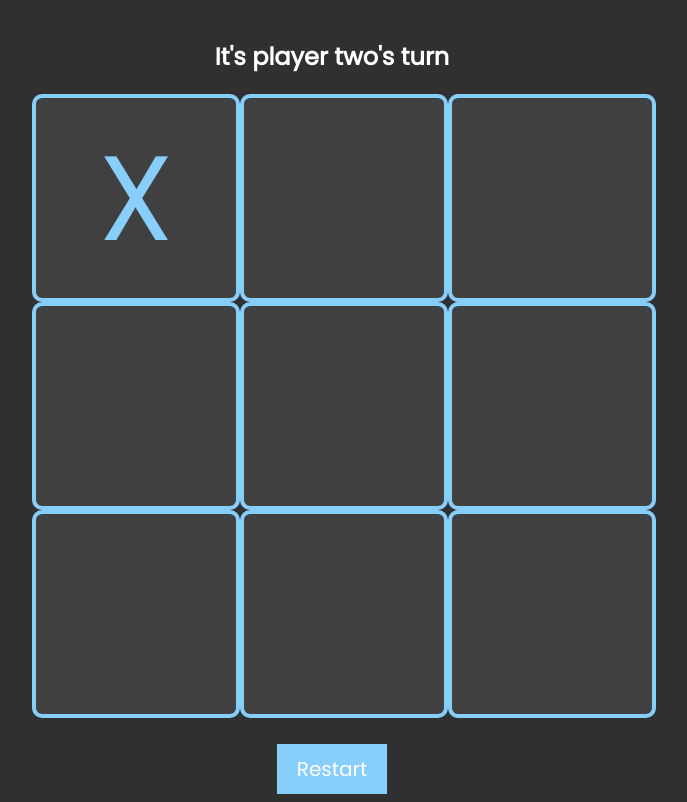
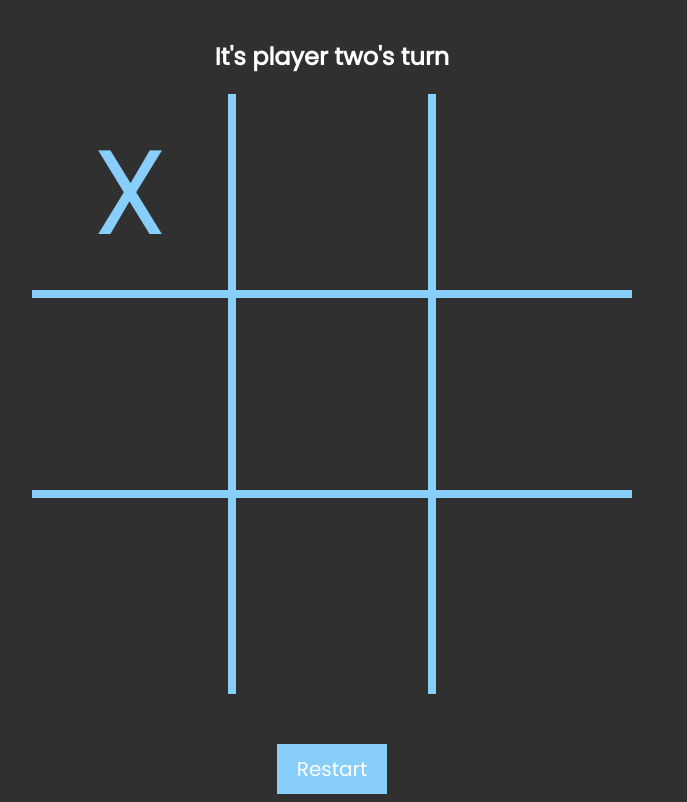
Before and after one commit to ZakSchenck/tic-tac-toe, a plain HTML site: page index.html in a window 1280 px wide. Both pictures are taken after a click on the element 444 px from the left and 277 px from the top of the page. Shown: the part 80-882 px from the top of the page, without its empty margins (308-995 px from the left). Drawn offline with Linux system fonts and the light colour scheme.

Commit message:
Cut down unneeded variable code

```diff
--- a/app.js
+++ b/app.js
@@ -1,23 +1,23 @@
-const cell = document.querySelectorAll(".cell");
-player1 = "X";
-player2 = "O";
+const cells = document.querySelectorAll(".cell");
+let player1 = "X";
+let player2 = "O";
 let currentPlayer = player2;
 let turnText = document.getElementById("turn-text");
 const restartButton = document.querySelector(".restart");
 let playsCount = 0;
 let boardConditions = [
-  [cell[0], cell[1], cell[2]],
-  [cell[3], cell[4], cell[5]],
-  [cell[6], cell[7], cell[8]],
-  [cell[0], cell[3], cell[6]],
-  [cell[1], cell[4], cell[7]],
-  [cell[2], cell[5], cell[8]],
-  [cell[0], cell[4], cell[8]],
-  [cell[2], cell[4], cell[6]],
+  [cells[0], cells[1], cells[2]],
+  [cells[3], cells[4], cells[5]],
+  [cells[6], cells[7], cells[8]],
+  [cells[0], cells[3], cells[6]],
+  [cells[1], cells[4], cells[7]],
+  [cells[2], cells[5], cells[8]],
+  [cells[0], cells[4], cells[8]],
+  [cells[2], cells[4], cells[6]],
 ];
 const gameContainer = document.querySelector(".game-container");
 
-cell.forEach((element) => {
+cells.forEach((element) => {
   element.addEventListener("click", (e) => {
     if (currentPlayer === player1) {
       e.target.classList.add("O");
@@ -38,13 +38,14 @@ cell.forEach((element) => {
 });
 
 const restartGame = () => {
-  cell.forEach((cells) => {
-    cells.innerText = "";
-    cells.style.pointerEvents = "auto";
+  cells.forEach(cell => {
+    cell.innerText = "";
+    cell.style.pointerEvents = "auto";
     turnText.innerText = "Ready? Start!";
     currentPlayer = player2;
-    cells.classList.remove("X");
-    cells.classList.remove("O");
+    cell.classList.remove("X");
+    cell.classList.remove("O");
+    playsCount = 0;
   });
 };
 
@@ -53,27 +54,20 @@ restartButton.addEventListener("click", restartGame);
 const checkWinner = () => {
   let playerOneWins = (currentValue) => currentValue.classList.contains("X");
   let playerTwoWins = (currentValue) => currentValue.classList.contains("O");
-  const winArray1 = boardConditions[0];
-  const winArray2 = boardConditions[1];
-  const winArray3 = boardConditions[2];
-  const winArray4 = boardConditions[3];
-  const winArray5 = boardConditions[4];
-  const winArray6 = boardConditions[5];
-  const winArray7 = boardConditions[6];
-  const winArray8 = boardConditions[7];
-
   if (
-    winArray1.every(playerOneWins) || winArray1.every(playerTwoWins) ||
-    winArray2.every(playerOneWins) || winArray2.every(playerTwoWins) ||
-    winArray3.every(playerOneWins) || winArray3.every(playerTwoWins) ||
-    winArray4.every(playerOneWins) || winArray4.every(playerTwoWins) ||
-    winArray5.every(playerOneWins) || winArray5.every(playerTwoWins) ||
-    winArray6.every(playerOneWins) || winArray6.every(playerTwoWins) ||
-    winArray7.every(playerOneWins) || winArray7.every(playerTwoWins) ||
-    winArray8.every(playerOneWins || winArray8.every(playerTwoWins))
+    boardConditions[0].every(playerOneWins) || boardConditions[0].every(playerTwoWins) ||
+    boardConditions[1].every(playerOneWins) || boardConditions[1].every(playerTwoWins) ||
+    boardConditions[2].every(playerOneWins) || boardConditions[2].every(playerTwoWins) ||
+    boardConditions[3].every(playerOneWins) || boardConditions[3].every(playerTwoWins) ||
+    boardConditions[4].every(playerOneWins) || boardConditions[4].every(playerTwoWins) ||
+    boardConditions[5].every(playerOneWins) || boardConditions[5].every(playerTwoWins) ||
+    boardConditions[6].every(playerOneWins) || boardConditions[6].every(playerTwoWins) ||
+    boardConditions[7].every(playerOneWins || boardConditions[7].every(playerTwoWins))
   ) {
     turnText.innerText = `${currentPlayer} is the winner!`;
-    gameContainer.style.pointerEvents = "none";
+    cells.forEach(cell => {
+        cell.style.pointerEvents = 'none';
+    })
   } else {
     if (playsCount === 9) {
       turnText.innerText = "It's a draw! Press restart";
--- a/styles.css
+++ b/styles.css
@@ -1,13 +1,16 @@
 * {
     font-family: 'Poppins', sans-serif;
     background-color: #303030;
+    box-sizing: border-box;
 }
 
 /* universal styling */
 
 h1, h2 {
     color: white;
-    text-align: center;
+    margin-left: auto;
+    margin-right: auto;
+
 }
 
 button {
@@ -54,11 +57,38 @@ button:hover {
     justify-content: center;
     color: lightskyblue;
     font-size: 120px;
-    border-radius: 10px;
-    background-color: #404040;
+}
+
+.cell:nth-child(1) {
+    border-left: none;
+    border-top: none;
+}
+.cell:nth-child(2) {
+    border-top: none;
+}
+.cell:nth-child(3) {
+    border-top: none;
+    border-right: none;
+}
+.cell:nth-child(4) {
+    border-left: none;
+}
+.cell:nth-child(6) {
+    border-right: none;
+}
+.cell:nth-child(7) {
+    border-left: none;
+    border-bottom: none;
+}
+.cell:nth-child(8) {
+    border-bottom: none;
+}
+.cell:nth-child(9) {
+    border-bottom: none;
+    border-right: none;
 }
 
 .cell:hover {
     cursor: pointer;
-    background-color:#ff6b6b ;
+    background-color:#b14848 ;
 }
```
